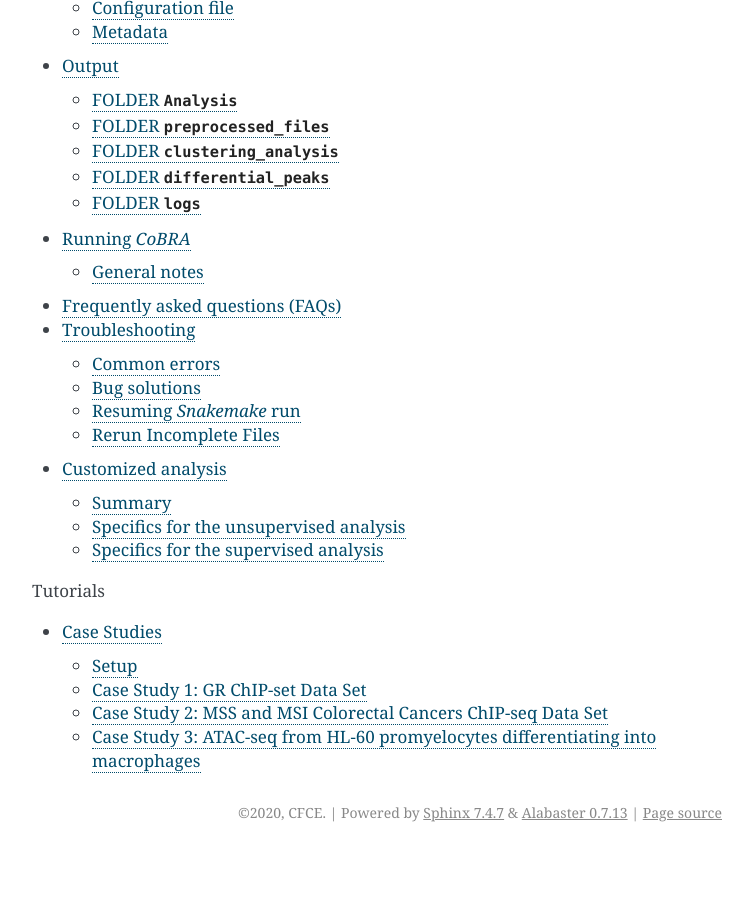
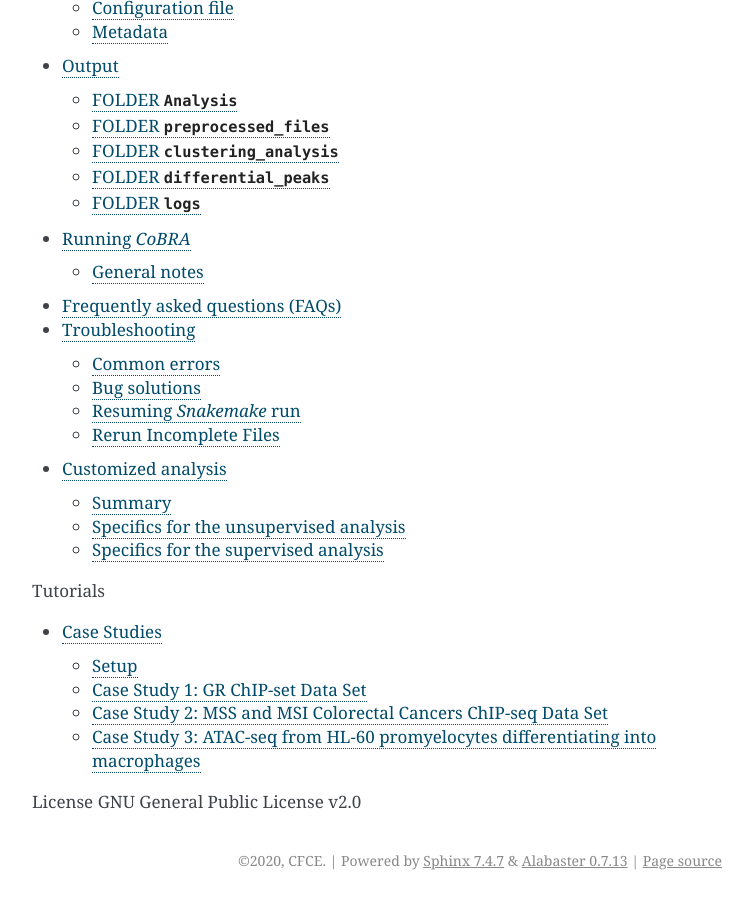
Before and after one commit to qiuxintao101/cobra, a Sphinx documentation site: the page built from docs/index.rst, in a window 1280 px wide and 900 px high, scrolled down 1176 px. Shown: the whole window, without its empty margins (388-1141 px from the left). Built offline with Sphinx 7.4.7, drawn with Linux system fonts in a browser that asks for light colours; before the commit the page ends 2028 px from its top, so only the background shows below that.

Commit message:
Update index.rst

```diff
--- a/docs/index.rst
+++ b/docs/index.rst
@@ -43,3 +43,6 @@ The documentation is organized into the following two sections:
    :caption: Tutorials
 
    tutorials.rst
+
+License
+GNU General Public License v2.0
```
